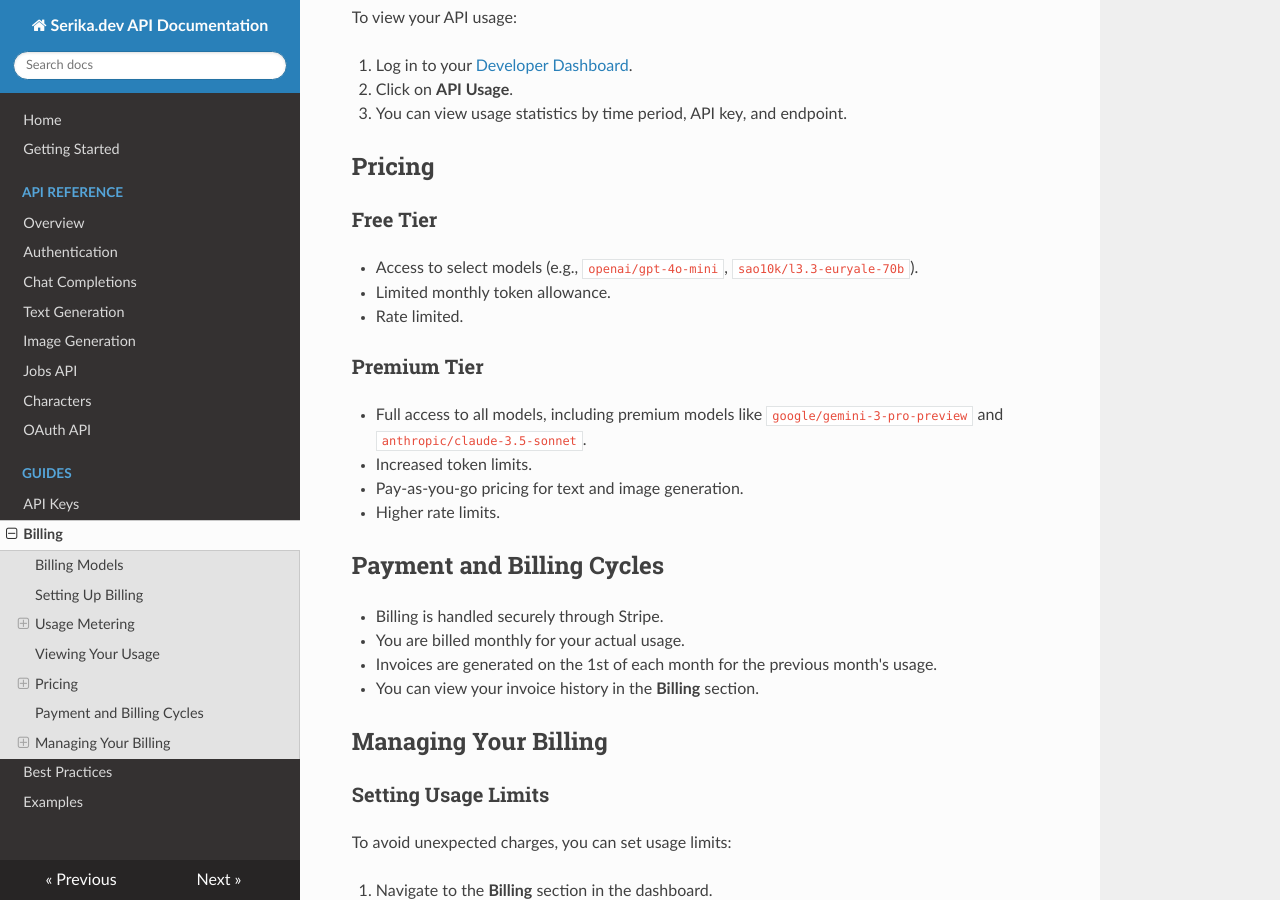
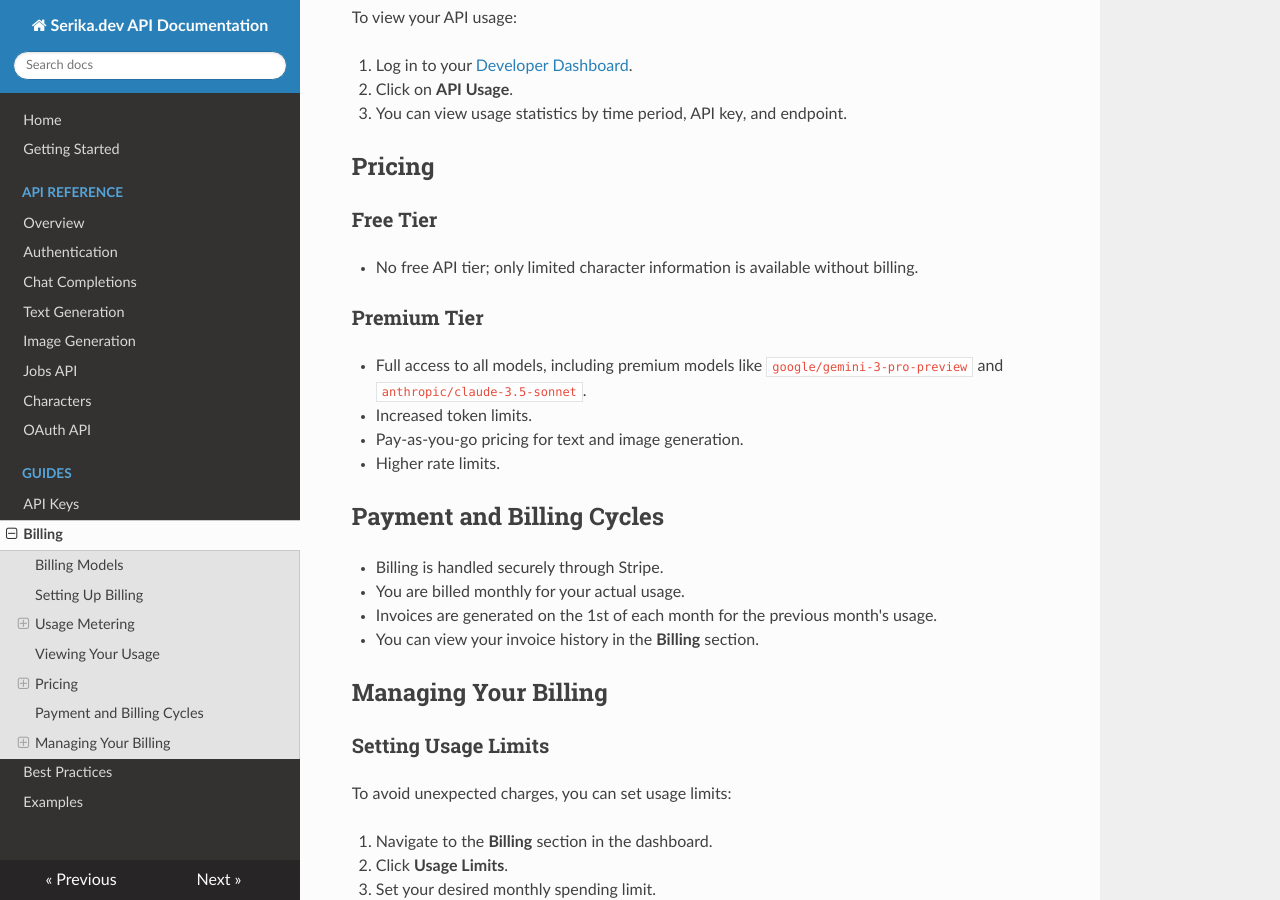
Before and after one commit to serika-dev/docs, an MkDocs documentation site: the page built from docs/guides/billing.md, in a window 1280 px wide and 900 px high, scrolled down 1054 px. Built offline with MkDocs 1.6.1, drawn with Linux system fonts in a browser that asks for light colours; nearby versions of some CDN libraries.

Commit message:
docs: Remove free API tier for models and API endpoints, clarifying all models now require billing.

```diff
--- a/docs/guides/billing.md
+++ b/docs/guides/billing.md
@@ -45,9 +45,7 @@ To view your API usage:
 
 ### Free Tier
 
-- Access to select models (e.g., `openai/gpt-4o-mini`, `sao10k/l3.3-euryale-70b`).
-- Limited monthly token allowance.
-- Rate limited.
+- No free API tier; only limited character information is available without billing.
 
 ### Premium Tier
 
```
Also changed, not shown: docs/api/chat-completions.md (+1 -1 lines), docs/api/image-generation.md (+1 -1 lines), docs/api/overview.md (+1 -1 lines).
